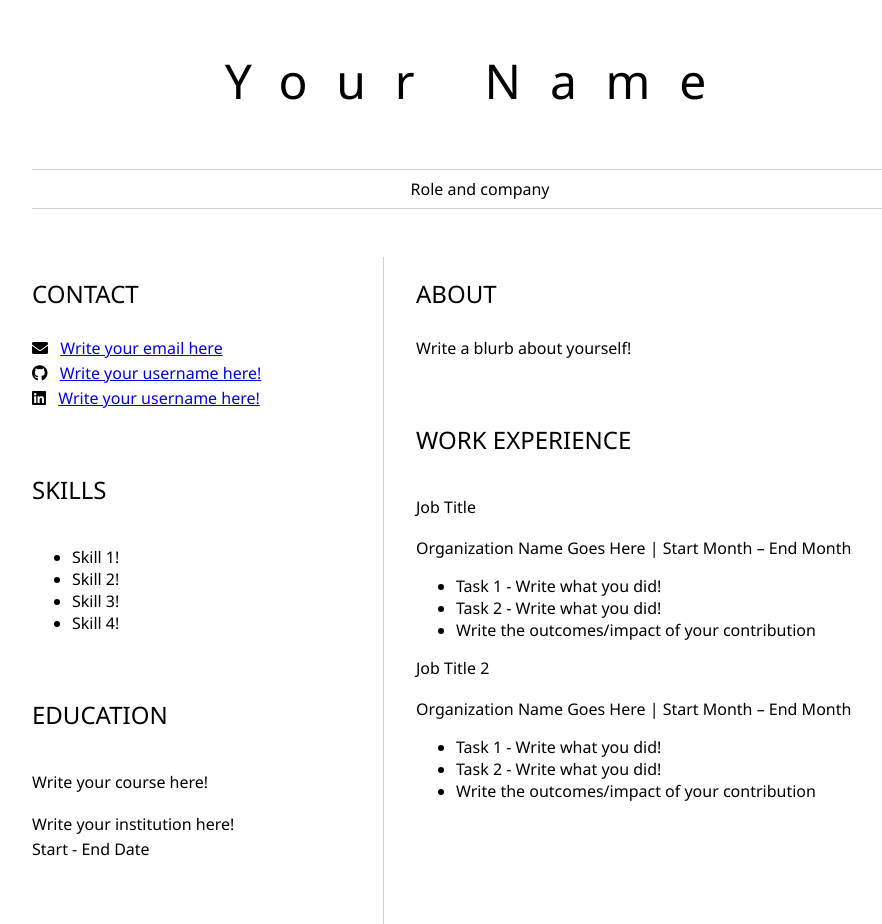
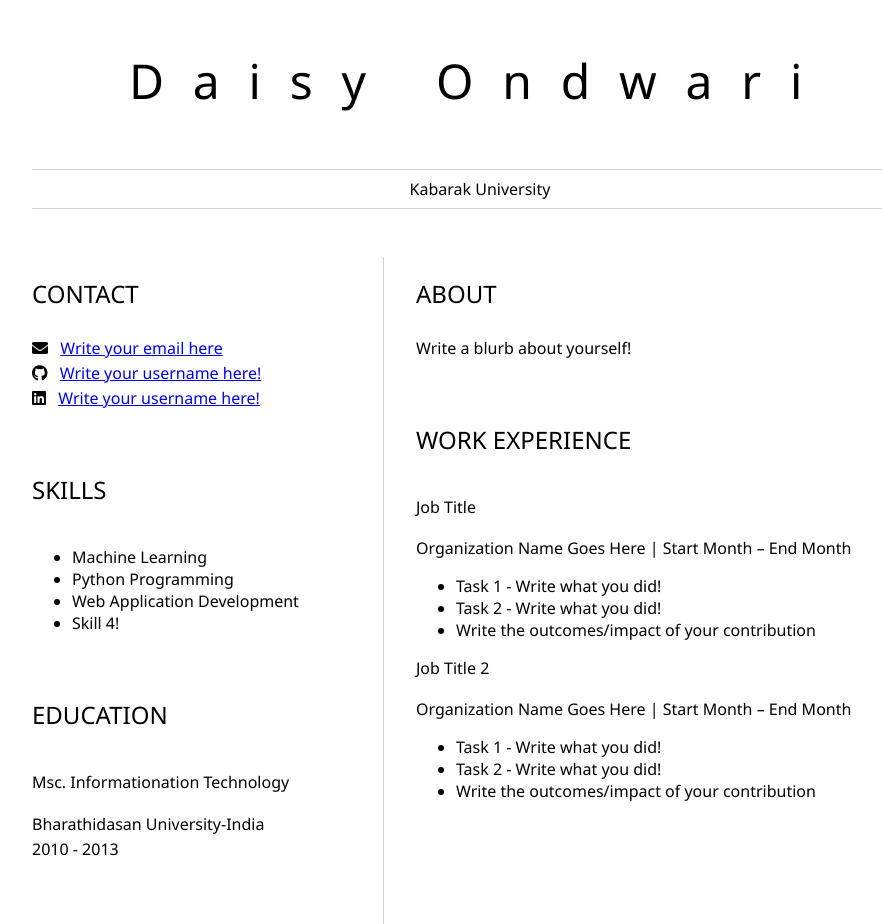
Before and after one commit to wesleythedeveloper/create-Resume, a plain HTML site: page index.html in a window 1280 px wide. Shown: the whole page, without its empty margins (160-1042 px from the left). Drawn offline with Linux system fonts and the light colour scheme.

Commit message:
added my name

```diff
--- a/index.html
+++ b/index.html
@@ -2,15 +2,15 @@
 	<head>
 		<link href="style.css" rel="stylesheet">
         <link rel="stylesheet" href="https://cdnjs.cloudflare.com/ajax/libs/font-awesome/5.15.4/css/all.min.css">
-        <title>Julia Muiruri</title>
+        <title>Daisy Ondwari</title>
 	</head>
 
 	<body>
 		<header id="header">
 			<!-- resume header with your name and title -->
-			<h1>Your Name</h1>
+			<h1>Daisy Ondwari</h1>
 			<hr>
-			Role and company
+			Kabarak University
 			<hr>
 		</header>
 		<main>
@@ -35,21 +35,21 @@
 					<h2>SKILLS</h2>
 					<!-- your skills -->
                     <ul>
-                        <li>Skill 1!</li>
-                        <li>Skill 2!</li>
-                        <li>Skill 3!</li>
+                        <li>Machine Learning</li>
+                        <li>Python Programming </li>
+                        <li>Web Application Development</li>
                         <li>Skill 4!</li>
                     </ul>
 				</section>
 				<section>
 					<h2>EDUCATION</h2>
 					<!-- your education -->
-                    <h3>Write your course here!</h3>
+                    <h3>Msc. Informationation Technology</h3>
                     <p>
-                        Write your institution here!
+                        Bharathidasan University-India
                     </p>
                     <p>
-                        Start - End Date
+                        2010 - 2013
                     </p>
 				</section>
 			</article>
```
